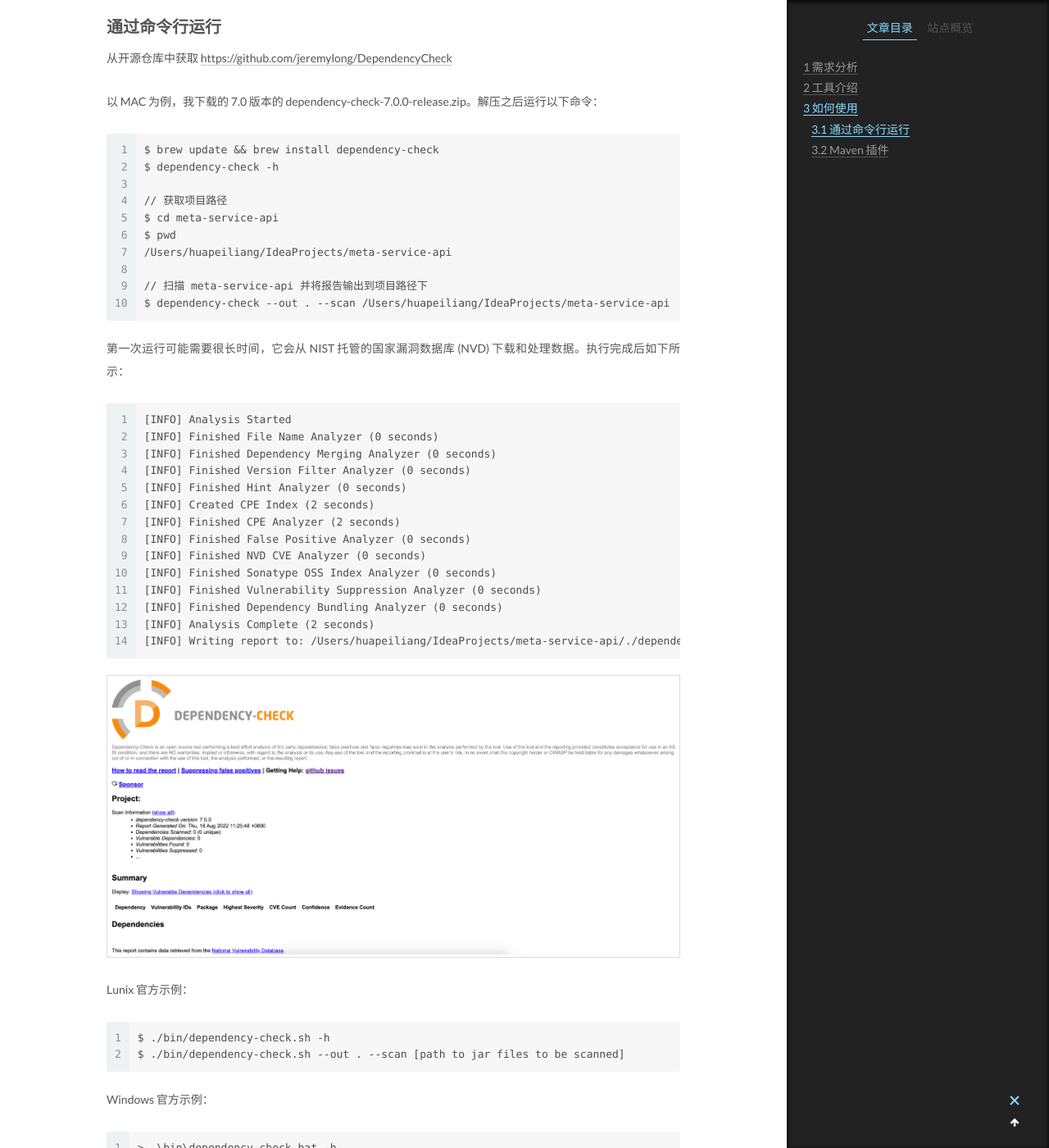
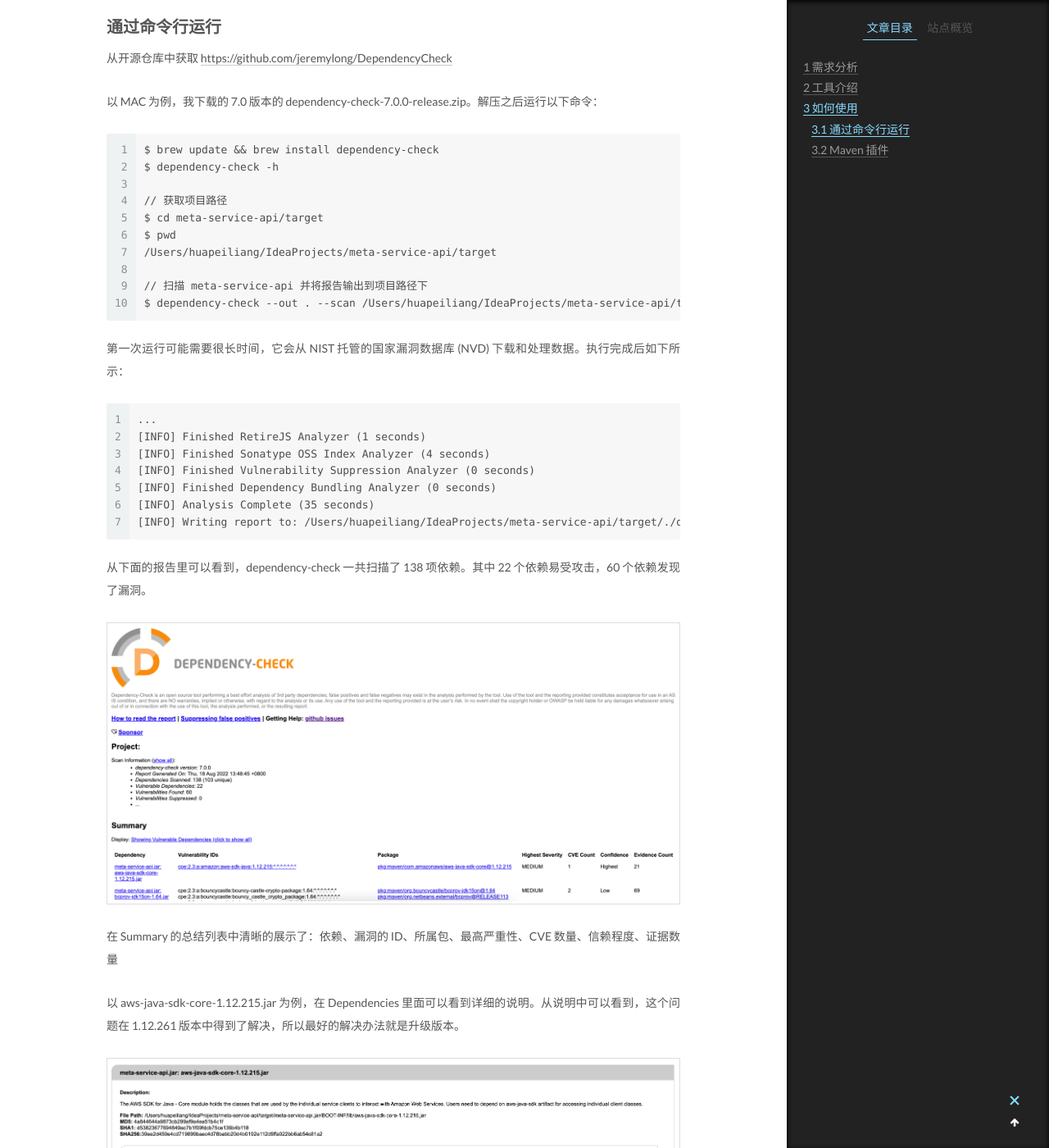
Before and after one commit to huaPeiLiang/huapeiliang.github.io, a Jekyll site: the page built from _posts/ArchitecturalExperience/2022-8-18-包管理和安全扫描.md, in a window 1280 px wide and 1400 px high, scrolled down 788 px. Shown: the whole window at 82% size. Built offline with Jekyll 4.4.1, drawn with Linux system fonts in a browser that asks for light colours; comment, search, counter and statistics services are not loaded; some of the changed text lies outside the part shown.

Commit message:
编辑文章

````diff
--- a/_posts/ArchitecturalExperience/2022-8-18-包管理和安全扫描.md
+++ b/_posts/ArchitecturalExperience/2022-8-18-包管理和安全扫描.md
@@ -31,43 +31,46 @@ $ brew update && brew install dependency-check
 $ dependency-check -h
 
 // 获取项目路径
-$ cd meta-service-api
+$ cd meta-service-api/target
 $ pwd
-/Users/huapeiliang/IdeaProjects/meta-service-api
+/Users/huapeiliang/IdeaProjects/meta-service-api/target
 
 // 扫描 meta-service-api 并将报告输出到项目路径下
-$ dependency-check --out . --scan /Users/huapeiliang/IdeaProjects/meta-service-api
+$ dependency-check --out . --scan /Users/huapeiliang/IdeaProjects/meta-service-api/target/meta-service-api.jar
 ```
 
 第一次运行可能需要很长时间，它会从 NIST 托管的国家漏洞数据库 (NVD) 下载和处理数据。执行完成后如下所示：
 
 ```
-[INFO] Analysis Started
-[INFO] Finished File Name Analyzer (0 seconds)
-[INFO] Finished Dependency Merging Analyzer (0 seconds)
-[INFO] Finished Version Filter Analyzer (0 seconds)
-[INFO] Finished Hint Analyzer (0 seconds)
-[INFO] Created CPE Index (2 seconds)
-[INFO] Finished CPE Analyzer (2 seconds)
-[INFO] Finished False Positive Analyzer (0 seconds)
-[INFO] Finished NVD CVE Analyzer (0 seconds)
-[INFO] Finished Sonatype OSS Index Analyzer (0 seconds)
+...
+[INFO] Finished RetireJS Analyzer (1 seconds)
+[INFO] Finished Sonatype OSS Index Analyzer (4 seconds)
 [INFO] Finished Vulnerability Suppression Analyzer (0 seconds)
 [INFO] Finished Dependency Bundling Analyzer (0 seconds)
-[INFO] Analysis Complete (2 seconds)
-[INFO] Writing report to: /Users/huapeiliang/IdeaProjects/meta-service-api/./dependency-check-report.html
+[INFO] Analysis Complete (35 seconds)
+[INFO] Writing report to: /Users/huapeiliang/IdeaProjects/meta-service-api/target/./dependency-check-report.html
 ```
+
+从下面的报告里可以看到，dependency-check 一共扫描了 138 项依赖。其中 22 个依赖易受攻击，60 个依赖发现了漏洞。
 
 ![dependency-check-report.png](https://huapeiliang.github.io/assets/images/posts/dependency-check-report.png)
 
-Lunix 官方示例：
+在 Summary 的总结列表中清晰的展示了：依赖、漏洞的 ID、所属包、最高严重性、CVE 数量、信赖程度、证据数量
+
+以 aws-java-sdk-core-1.12.215.jar 为例，在 Dependencies 里面可以看到详细的说明。从说明中可以看到，这个问题在 1.12.261 版本中得到了解决，所以最好的解决办法就是升级版本。
+
+![dependency-check-report1.png](https://huapeiliang.github.io/assets/images/posts/dependency-check-report1.png)
+
+使用 [Maven 存储库](https://mvnrepository.com/) 搜索 aws-java-sdk-core 最新版本。不搜不知道，一搜吓一跳，短短几个月里，aws-java-sdk-core 包竟然进行了 60+ 次更新。
+
+**Lunix 官方示例：**
 
 ```
 $ ./bin/dependency-check.sh -h
 $ ./bin/dependency-check.sh --out . --scan [path to jar files to be scanned]
 ```
 
-Windows 官方示例：
+**Windows 官方示例：**
 
 ```
 > .\bin\dependency-check.bat -h
````
Also changed, not shown: assets/images/posts/dependency-check-report.png, assets/images/posts/dependency-check-report1.png (added).
